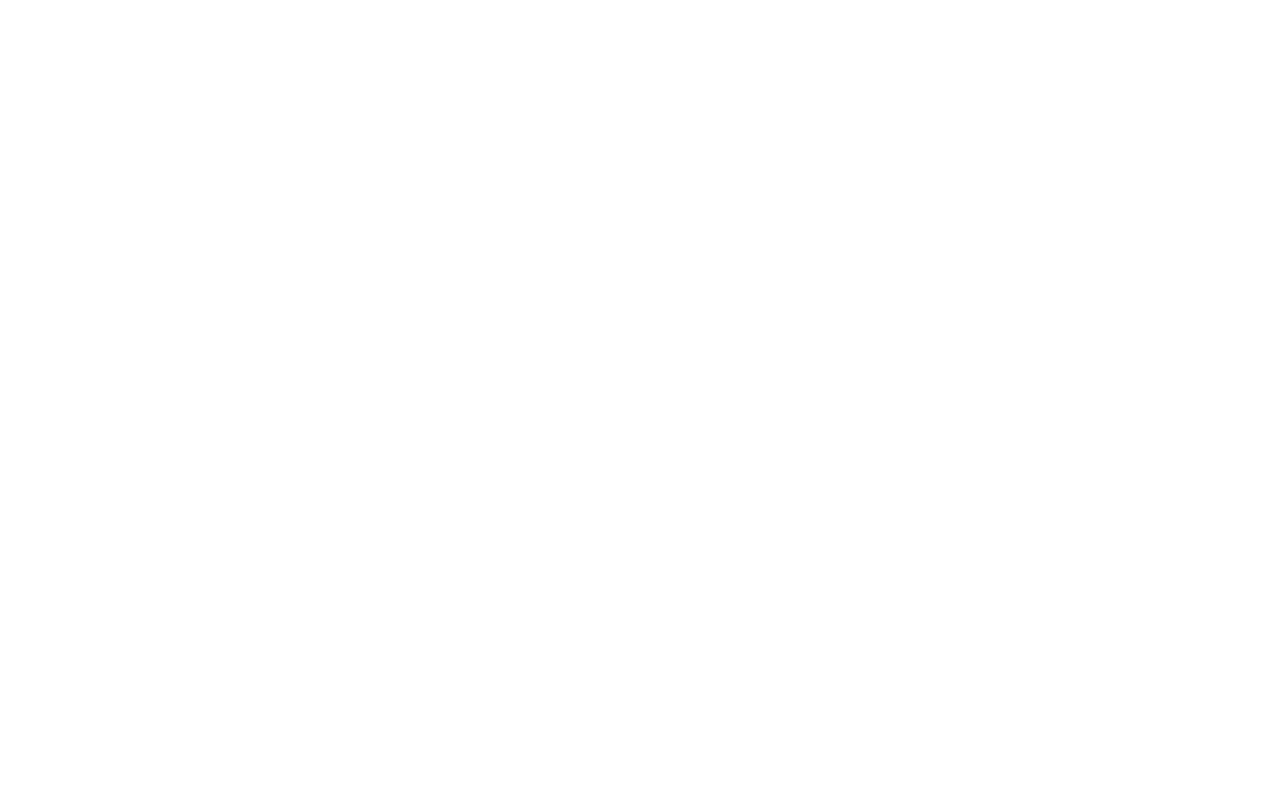
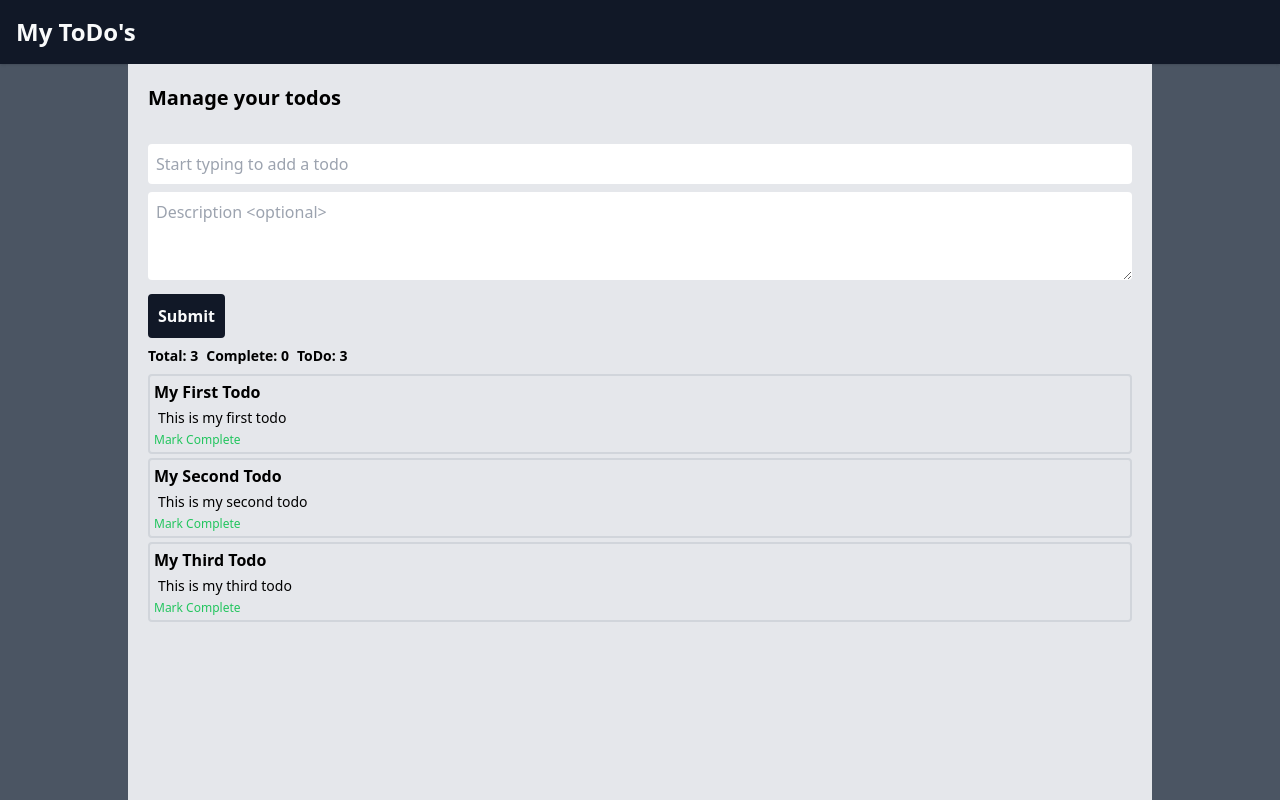
Before and after one commit to simonjcarr/blank-todo-app, a Vue app: page / in a window 1280 px wide. Built offline with nearby package versions, Linux system fonts and the light colour scheme.

Commit message:
Add initial todo code

```diff
--- a/package.json
+++ b/package.json
@@ -8,7 +8,10 @@
     "lint": "vue-cli-service lint"
   },
   "dependencies": {
+    "autoprefixer": "^10",
     "core-js": "^3.8.3",
+    "postcss": "^8",
+    "tailwindcss": "^3",
     "vue": "^3.2.13",
     "vue-router": "^4.0.3"
   },
@@ -22,6 +25,7 @@
     "eslint": "^7.32.0",
     "eslint-plugin-vue": "^8.0.3",
     "sass": "^1.32.7",
-    "sass-loader": "^12.0.0"
+    "sass-loader": "^12.0.0",
+    "vue-cli-plugin-tailwind": "~3.0.0"
   }
 }
--- /dev/null
+++ b/postcss.config.js
@@ -0,0 +1,6 @@
+module.exports = {
+  plugins: {
+    tailwindcss: {},
+    autoprefixer: {}
+  }
+}
--- a/src/App.vue
+++ b/src/App.vue
@@ -1,3 +1,10 @@
 <template>
-  <router-view/>
+  <div class="flex flex-col min-h-screen bg-gray-600">
+    <div class="h-16 bg-gray-900 shadow flex justify-between my-auto">
+      <div class="text-gray-50 text-2xl font-bold p-4">My ToDo's</div>
+    </div>
+    <div class="bg-gray-200 flex flex-grow w-[80%] mx-auto p-5">
+      <router-view/>
+    </div>
+  </div>
 </template>
--- /dev/null
+++ b/src/assets/tailwind.css
@@ -0,0 +1,5 @@
+@tailwind base;
+
+@tailwind components;
+
+@tailwind utilities;
--- /dev/null
+++ b/src/components/TodoForm.vue
@@ -0,0 +1,36 @@
+<script>
+import { ref } from 'vue'
+export default {
+  setup(props, context) {
+    let title = ref("")
+    let description = ref("")
+
+    const onClick = () => {
+      context.emit("add", {
+        title: title.value,
+        description: description.value,
+      })
+      title.value = ""
+      description.value = ""
+    }
+
+    return { onClick, title, description }
+  }
+}
+
+
+</script>
+
+<template>
+  <div>
+    <div>
+      <input v-model="title" type="text" placeholder="Start typing to add a todo" class="p-2 w-full rounded">
+    </div>
+    <div class="mt-2">
+      <textarea v-model="description" rows="3" placeholder="Description <optional>" class="p-2 w-full rounded"></textarea>
+    </div>
+    <div class="mt-2">
+      <button @click="onClick" class="rounded bg-gray-900 border-gray-900 border-2 text-gray-50 font-bold p-2 hover:bg-transparent hover:text-gray-900">Submit</button>
+    </div>
+  </div>
+</template>
--- /dev/null
+++ b/src/components/TodoList.vue
@@ -0,0 +1,19 @@
+<script>
+  export default {
+    props: {
+      todos: Array,
+    }
+  }
+</script>
+
+<template>
+  <div>
+    <div v-for="todo in todos" :key=todo.id class="mb-1 p-1 border-2 border-gray-300 rounded">
+      <div class="font-semibold" :class="{'line-through': todo.completed}">{{todo.title}}</div>
+      <div class="p-1 text-sm">{{todo.description}}</div>
+      <div class="flex">
+        <a href="" @click.prevent="$emit('toggleComplete', todo.id)" class="text-xs" :class="{'text-green-500': !todo.completed, 'text-red-500': todo.completed}">{{ todo.completed? 'Mark Incomplete': 'Mark Complete' }}</a>
+      </div>
+    </div>
+  </div>
+</template>
--- /dev/null
+++ b/src/components/TodoStats.vue
@@ -0,0 +1,19 @@
+<template>
+  <div class="flex space-x-2">
+    <div class="font-bold text-sm">Total: {{todos.length}}</div>
+    <div class="font-bold text-sm">Complete: {{todos.filter(t => t.completed).length}}</div>
+    <div class="font-bold text-sm">ToDo: {{todos.filter(t => !t.completed).length}}</div>
+  </div>
+</template>
+
+<script>
+export default {
+  props: {
+    todos: Array,
+  }
+}
+</script>
+
+<style>
+
+</style>
--- a/src/main.js
+++ b/src/main.js
@@ -1,5 +1,6 @@
 import { createApp } from 'vue'
 import App from './App.vue'
 import router from './router'
+import './assets/tailwind.css'
 
 createApp(App).use(router).mount('#app')
--- a/src/views/HomeView.vue
+++ b/src/views/HomeView.vue
@@ -1,10 +1,44 @@
 <template>
-  <div>
+  <div class="w-full">
+    <div class="text-xl font-semibold">Manage your todos</div>
+    <TodoForm @add="addTodo"  class="mt-8" />
+    <TodoStats :todos="todos" class="mt-2" />
+    <TodoList :todos="todos" @toggleComplete="toggleComplete" class="mt-2" />
   </div>
 </template>
 
-<script>
-export default {
-  name: 'HomeView',
+<script setup>
+import { ref } from 'vue'
+import TodoForm from '@/components/TodoForm.vue'
+import TodoStats from '@/components/TodoStats.vue'
+import TodoList from '@/components/TodoList.vue'
+
+let todos = ref([
+  {
+    id: 1,
+    title: "My First Todo",
+    description: "This is my first todo",
+    completed: false
+  },
+  {
+    id: 2,
+    title: "My Second Todo",
+    description: "This is my second todo",
+    completed: false
+  },
+  {
+    id: 3,
+    title: "My Third Todo",
+    description: "This is my third todo",
+    completed: false
+  },
+])
+const addTodo = (todo) => {
+  todos.value.push({...todo, id: todos.value.length + 1})
 }
+const toggleComplete = (id) => {
+  const todo = todos.value.find(todo => todo.id === id)
+  todo.completed = !todo.completed
+}
+
 </script>
--- /dev/null
+++ b/tailwind.config.js
@@ -0,0 +1,7 @@
+module.exports = {
+  content: ['./public/**/*.html', './src/**/*.{vue,js,ts,jsx,tsx}'],
+  theme: {
+    extend: {},
+  },
+  plugins: [],
+}
```
Also changed, not shown: 1 other file (tests, documents, lock files or other folders).
